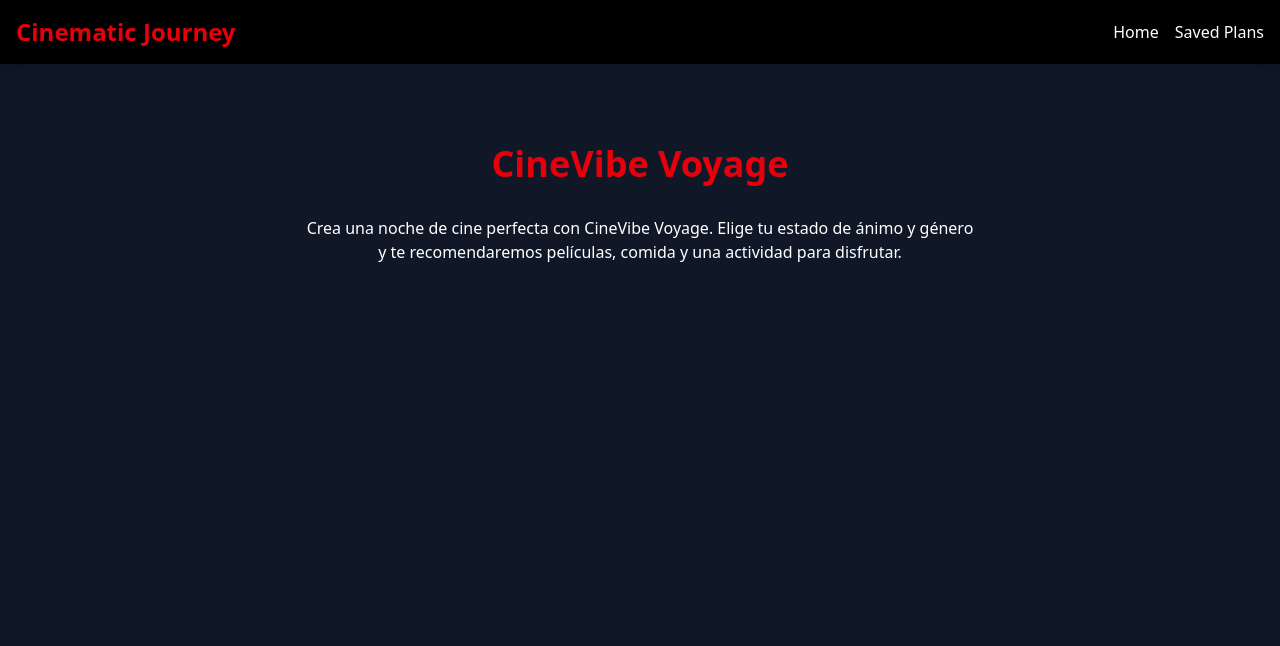
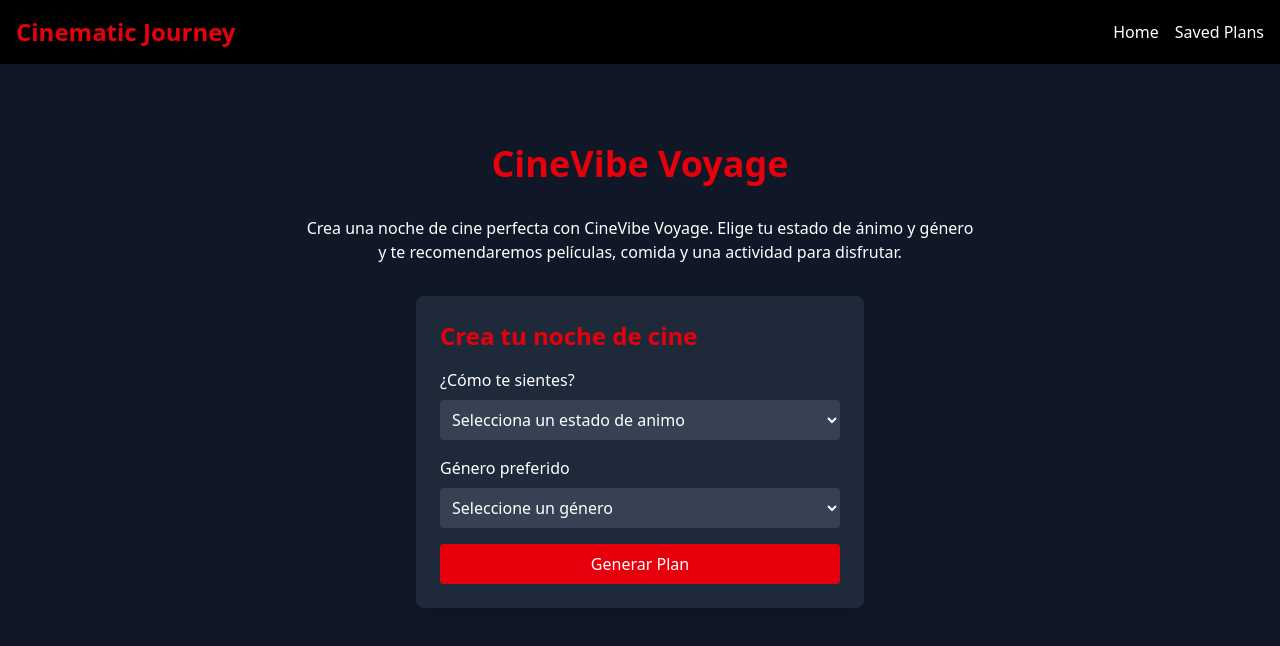
Before and after one commit to jleonardod/cinevibe-voyage, a React (Vite) app: page / in a window 1280 px wide. Shown: the top 646 px of the page. Built offline with nearby package versions, Linux system fonts and the light colour scheme.

Commit message:
Interfaz de seleccion

```diff
--- /dev/null
+++ b/src/components/MoodSelector.jsx
@@ -0,0 +1,44 @@
+import React, { useState } from "react"
+import axios from "axios"
+import { useNavigate } from "react-router-dom"
+
+function MoodSelector({ onPlanGenerated }) {
+  const [mood, setMood] = useState("")
+  const [genre, setGenre] = useState("")
+
+  const moods = ['Aventurero', 'Nostálgico', 'Romántico', 'Aterrorizado']
+  const genres = [
+    {name: 'Accion', id: 28},
+    {name: 'Comedia', id: 35},
+    {name: 'Drama', id: 18},
+    {name: 'Terror', id: 27}
+  ]
+
+
+  return(
+    <div className="bg-gray-800 p-6 rounded-lg shadow-lg max-w-md mx-auto">
+      <h2 className="text-2xl font-bold mb-4 text-red-600">Crea tu noche de cine</h2>
+      <div className="mb-4">
+        <label className="block mb-2">¿Cómo te sientes?</label>
+        <select value={mood} onChange={(e) => setMood(e.target.value)} className="bg-gray-700 p-2 rounded w-full text-white">
+          <option value="">Selecciona un estado de animo</option>
+          {moods.map((m) => (
+            <option key={m} value={m}>{m}</option>
+          ))}
+        </select>
+      </div>
+      <div className="mb-4">
+        <label className="block mb-2">Género preferido</label>
+        <select value={genre} onChange={(e) => setGenre(e.target.value)} className="bg-gray-700 p-2 rounded w-full text-white">
+          <option value="">Seleccione un género</option>
+          {genres.map((g) => (
+            <option key={g.id} value={g.id}>{g.name}</option>
+          ))}
+        </select>
+      </div>
+      <button className="bg-red-600 hover:bg-red-700 text-white p-2 rounded w-full cursor-pointer">Generar Plan</button>
+    </div>
+  )
+}
+
+export default MoodSelector
--- a/src/pages/Home.jsx
+++ b/src/pages/Home.jsx
@@ -1,4 +1,5 @@
 import React from "react"
+import MoodSelector from "../components/MoodSelector"
 
 function Home() {
   return(
@@ -7,6 +8,7 @@ function Home() {
       <p className="text-center mb-8 max-w-2xl mx-auto">
         Crea una noche de cine perfecta con CineVibe Voyage. Elige tu estado de ánimo y género y te recomendaremos películas, comida y una actividad para disfrutar.
       </p>
+      <MoodSelector onPlanGenerated={() => {}} />
     </div>
   )
 }
```
